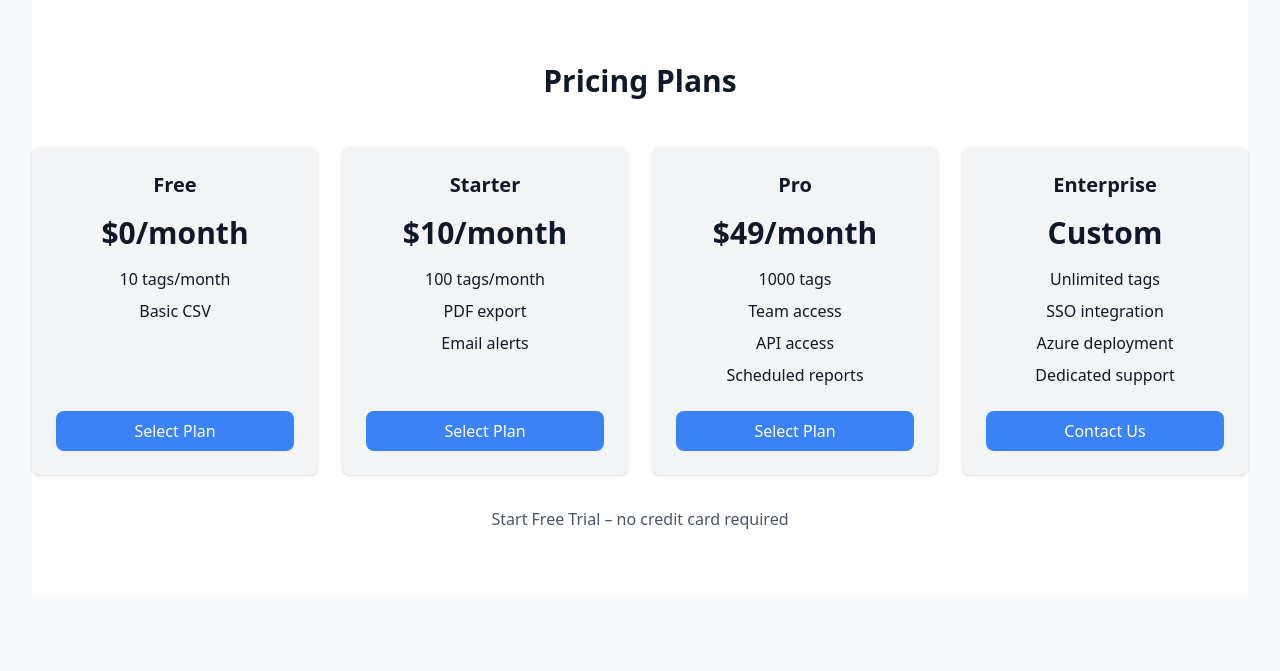
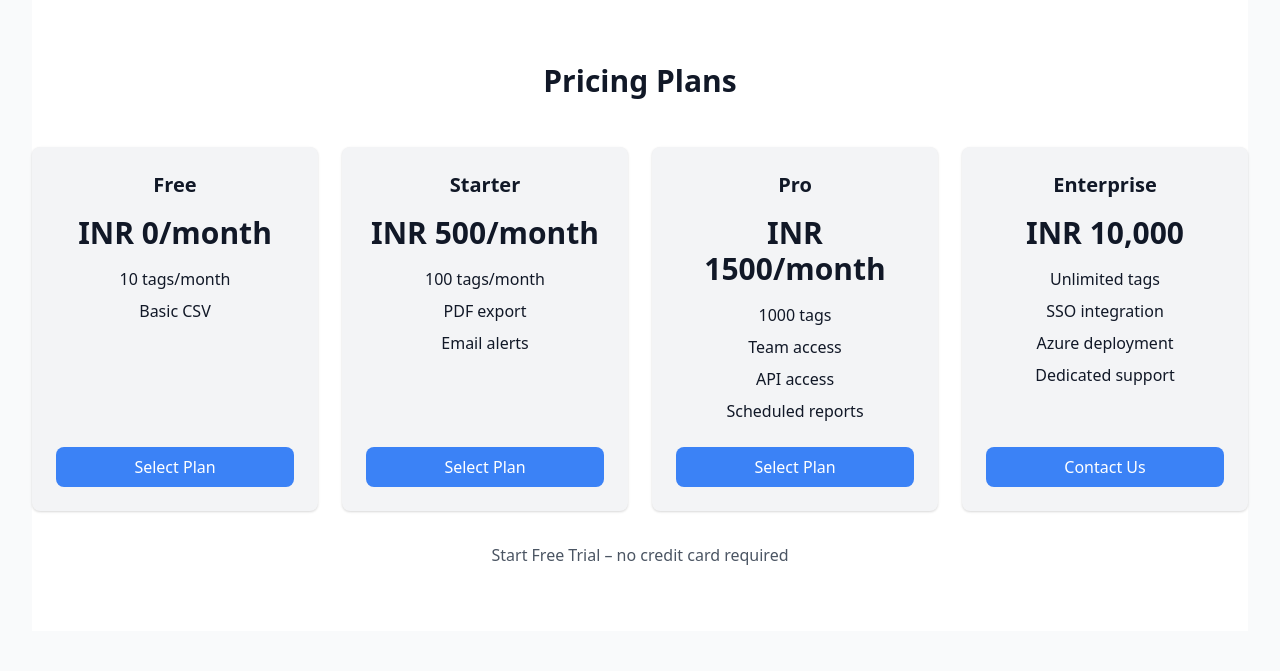
Before and after one commit to kunalrai/dell_warranty, a Flask app: page /pricing in a window 1280 px wide. Shown: the part 154-825 px from the top of the page. Run offline with Flask 3, Linux system fonts and the light colour scheme.

Commit message:
change pricing cards

```diff
--- a/app.py
+++ b/app.py
@@ -10,6 +10,11 @@ app.secret_key = 'your_secret_key'
 
 UPLOAD_FOLDER = 'uploads'
 REPORTS_FOLDER = 'reports'
+
+# Clerk Configuration
+CLERK_SECRET_KEY = os.environ.get('CLERK_SECRET_KEY')
+CLERK_PUBLISHABLE_KEY = os.environ.get('CLERK_PUBLISHABLE_KEY')
+CLERK_API_URL = "https://api.clerk.dev/v1"
 
 limiter = Limiter(get_remote_address, app=app, default_limits=["5 per day", "5 per minute"])
 
@@ -88,6 +93,11 @@ def pricing():
 def policies():
     return render_template("policies.html")
 
+@app.route("/login")
+@limiter.exempt
+def login():
+    return render_template("login.html")
+
 
 
 if __name__ == "__main__":
--- a/templates/pricing_cards.html
+++ b/templates/pricing_cards.html
@@ -10,7 +10,7 @@
   <!-- Free Plan -->
   <div class="bg-gray-100 p-6 rounded-lg text-center shadow flex flex-col">
     <h3 class="text-xl font-semibold mb-4">Free</h3>
-    <p class="text-3xl font-bold mb-4">$0/month</p>
+    <p class="text-3xl font-bold mb-4">INR 0/month</p>
     <ul class="mb-6 space-y-2">
       <li>10 tags/month</li>
       <li>Basic CSV</li>
@@ -23,7 +23,7 @@
   <!-- Starter Plan -->
   <div class="bg-gray-100 p-6 rounded-lg text-center shadow flex flex-col">
     <h3 class="text-xl font-semibold mb-4">Starter</h3>
-    <p class="text-3xl font-bold mb-4">$10/month</p>
+    <p class="text-3xl font-bold mb-4">INR 500/month</p>
     <ul class="mb-6 space-y-2">
       <li>100 tags/month</li>
       <li>PDF export</li>
@@ -37,7 +37,7 @@
   <!-- Pro Plan -->
   <div class="bg-gray-100 p-6 rounded-lg text-center shadow flex flex-col">
     <h3 class="text-xl font-semibold mb-4">Pro</h3>
-    <p class="text-3xl font-bold mb-4">$49/month</p>
+    <p class="text-3xl font-bold mb-4">INR 1500/month</p>
     <ul class="mb-6 space-y-2">
       <li>1000 tags</li>
       <li>Team access</li>
@@ -52,7 +52,7 @@
   <!-- Enterprise Plan -->
   <div class="bg-gray-100 p-6 rounded-lg text-center shadow flex flex-col">
     <h3 class="text-xl font-semibold mb-4">Enterprise</h3>
-    <p class="text-3xl font-bold mb-4">Custom</p>
+    <p class="text-3xl font-bold mb-4">INR 10,000</p>
     <ul class="mb-6 space-y-2">
       <li>Unlimited tags</li>
       <li>SSO integration</li>
```
Also changed, not shown: templates/login.html (added, +29 -0 lines).
